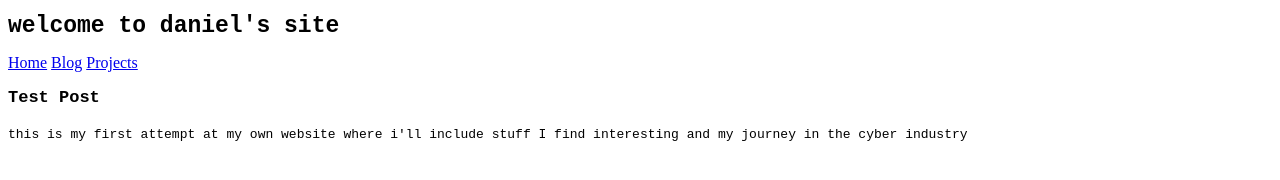
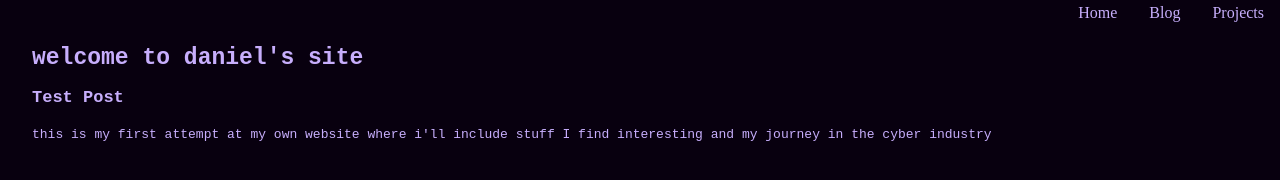
Before and after one commit to Daniel-Plops/Daniel-Plops.github.io, a plain HTML site: page index.html in a window 1280 px wide. Drawn offline with Linux system fonts and the light colour scheme; a web font is replaced by a local one.

Commit message:
new nav bar

```diff
--- a/index.html
+++ b/index.html
@@ -6,6 +6,13 @@
     <meta charset="UTF-8">
     <title> ⌯ daniel's site ⌯ </title>
     <style>
+    body {
+        margin: 0;
+        background-color: #08000F;
+        color: #c7aefc;
+        line-height: 1.6;
+        padding: 2rem;
+    }
     h1 {
         font-family: monospace;
         font-size: 23px;
@@ -46,6 +53,26 @@
         font-weight: 400;
         line-height: 23px;
     }
+    nav {
+        display: flex;
+        gap: 1rem;
+        position: absolute;
+        right: 0;
+        top: 0;
+    }
+    nav a {
+        color: #c7aefc;
+        text-decoration: none;
+        margin-right: 1rem;
+        border-radius: 4px;
+        transition: background 0.3s;
+    }
+    nav a:hover {
+        background-color: #5a2ebc;
+    }
+    article {
+        margin-bottom: 2rem;
+    }
   </style>
 </head>
 
@@ -53,9 +80,9 @@
     <header>
     <h1>welcome to daniel's site</h1>
     <nav>
-      <a href="#">Home</a>
-      <a href="#">Blog</a>
-      <a href="#">Projects</a>
+      <a href="/index.html">Home</a>
+      <a href="/blog">Blog</a>
+      <a href="/projects">Projects</a>
     </nav>
   </header>
   <main>
```
